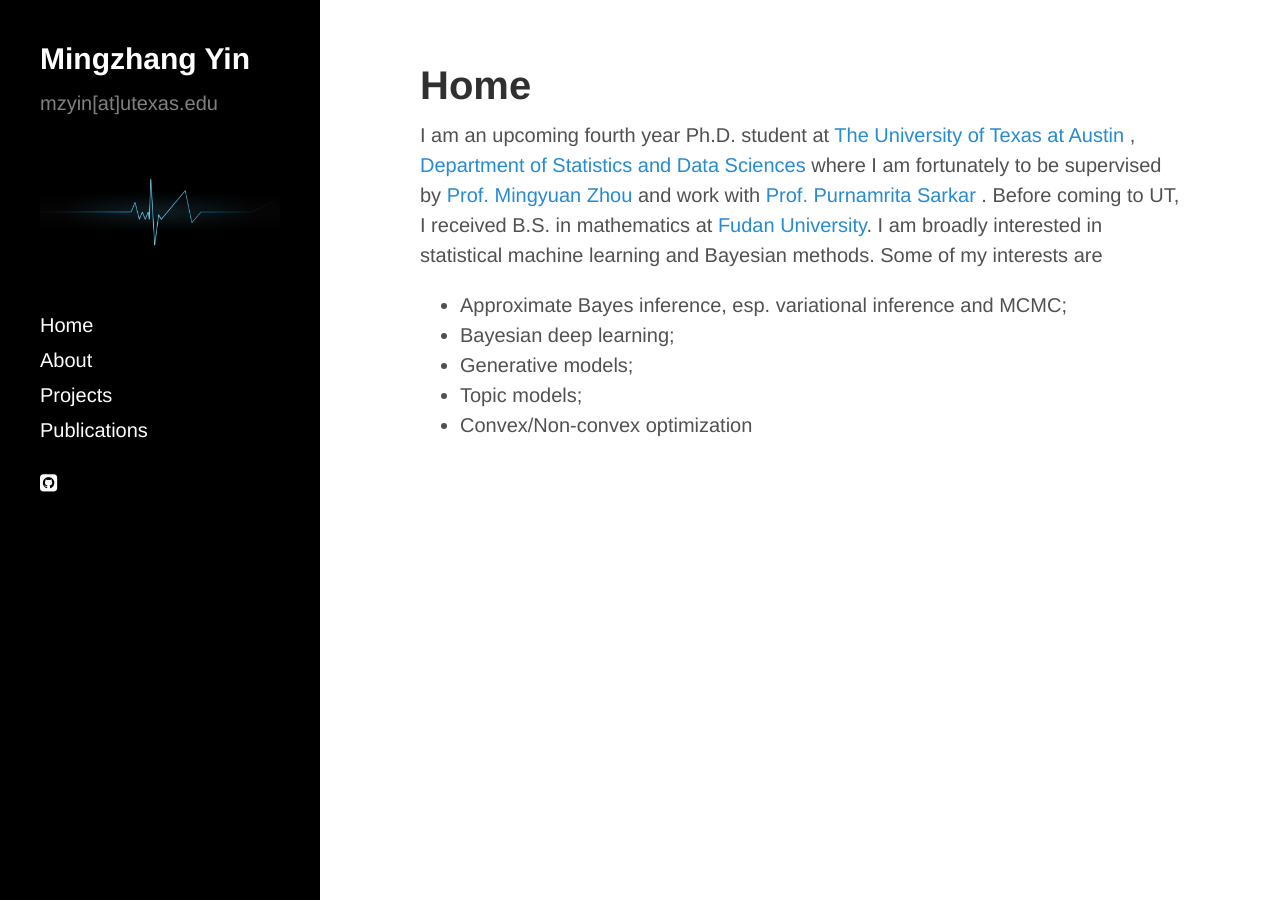
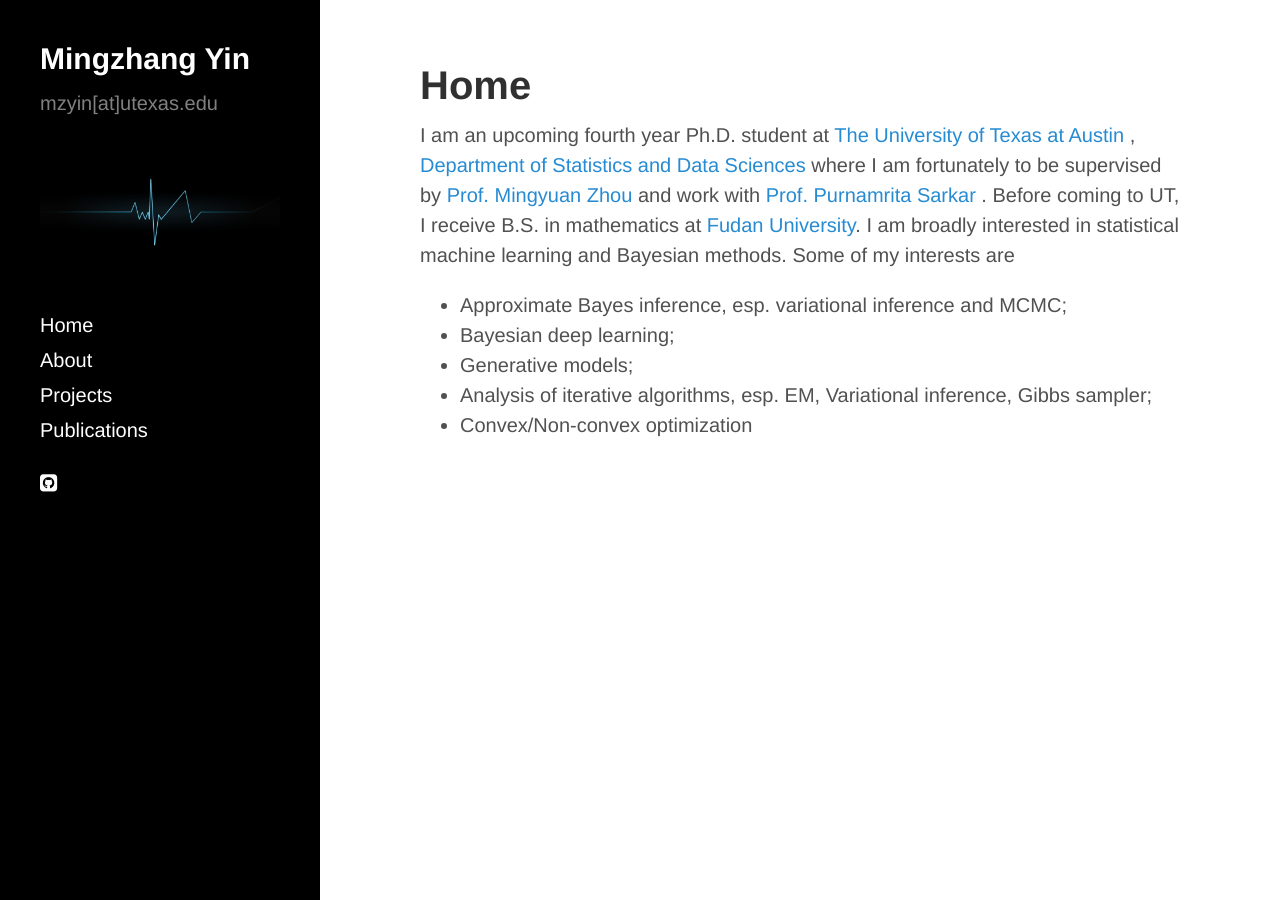
Before and after one commit to mingzhang-yin/mingzhang-yin.github.io, a Jekyll site: the page built from index.md, in a window 1280 px wide. Built offline with Jekyll 4.4.1, drawn with Linux system fonts in a browser that asks for light colours; nearby versions of some CDN libraries.

Commit message:
Update index.md

```diff
--- a/index.md
+++ b/index.md
@@ -13,13 +13,13 @@ title: Home
   I am an upcoming fourth year Ph.D. student at
   <a href="https://www.utexas.edu">The University of Texas at Austin</a> , <a href="https://stat.utexas.edu">Department of Statistics and Data Sciences</a>
   where I am fortunately to be supervised by
-  <a href="https://mingyuanzhou.github.io">Prof. Mingyuan Zhou</a> and work with   <a href="https://psarkar.github.io"> Prof. Purnamrita Sarkar </a>.  Before coming to UT, I received B.S. in mathematics at <a href="http://www.fudan.edu.cn/en/"> Fudan University</a>.
+  <a href="https://mingyuanzhou.github.io">Prof. Mingyuan Zhou</a> and work with   <a href="https://psarkar.github.io"> Prof. Purnamrita Sarkar </a>.  Before coming to UT, I receive B.S. in mathematics at <a href="http://www.fudan.edu.cn/en/"> Fudan University</a>.
   I am broadly interested in statistical machine learning and Bayesian methods. Some of my interests are
   <p>
   <ul>
   <li> Approximate Bayes inference, esp. variational inference and MCMC; </li>
   <li> Bayesian deep learning; </li>
   <li> Generative models; </li>
-  <li> Topic models; </li>
+  <li> Analysis of iterative algorithms, esp. EM, Variational inference, Gibbs sampler; </li>
   <li> Convex/Non-convex optimization </li>
   </ul>
```
